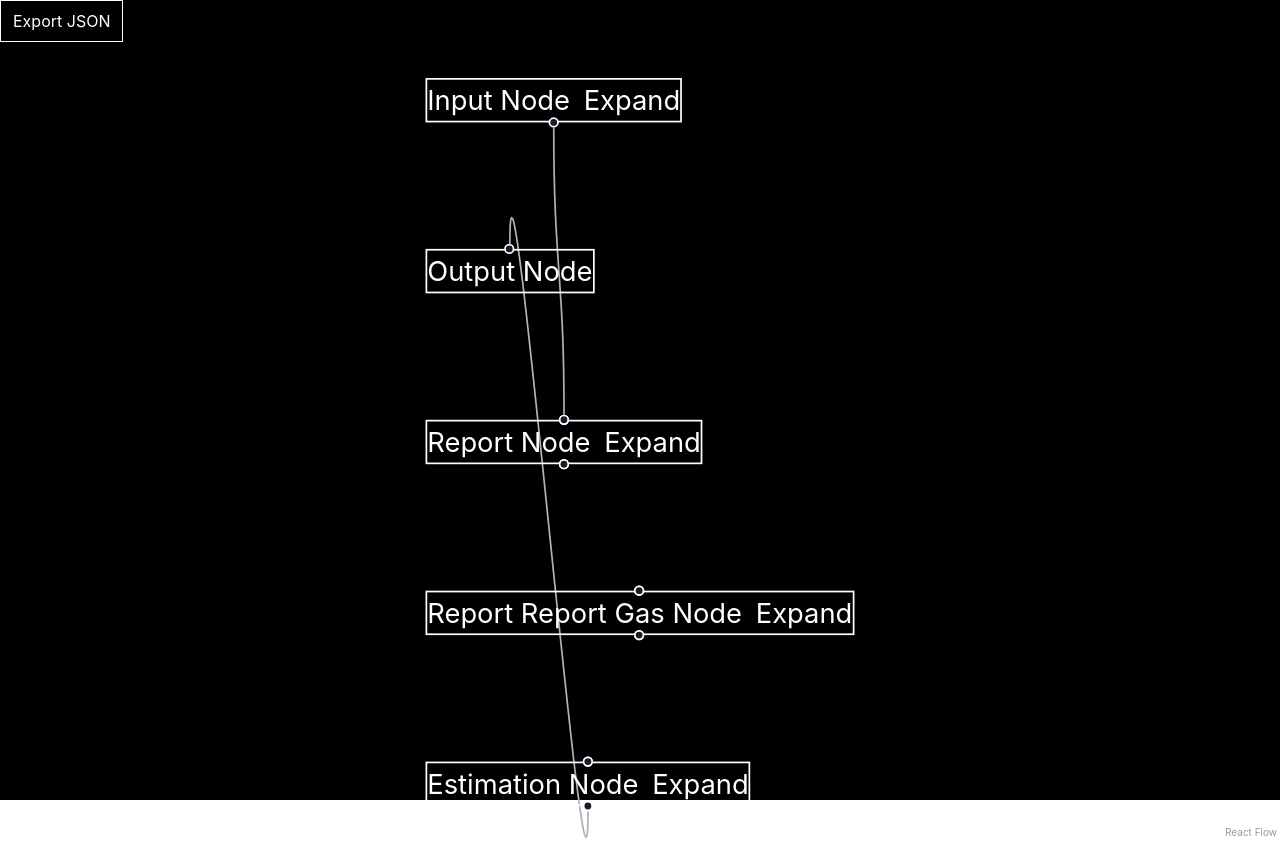
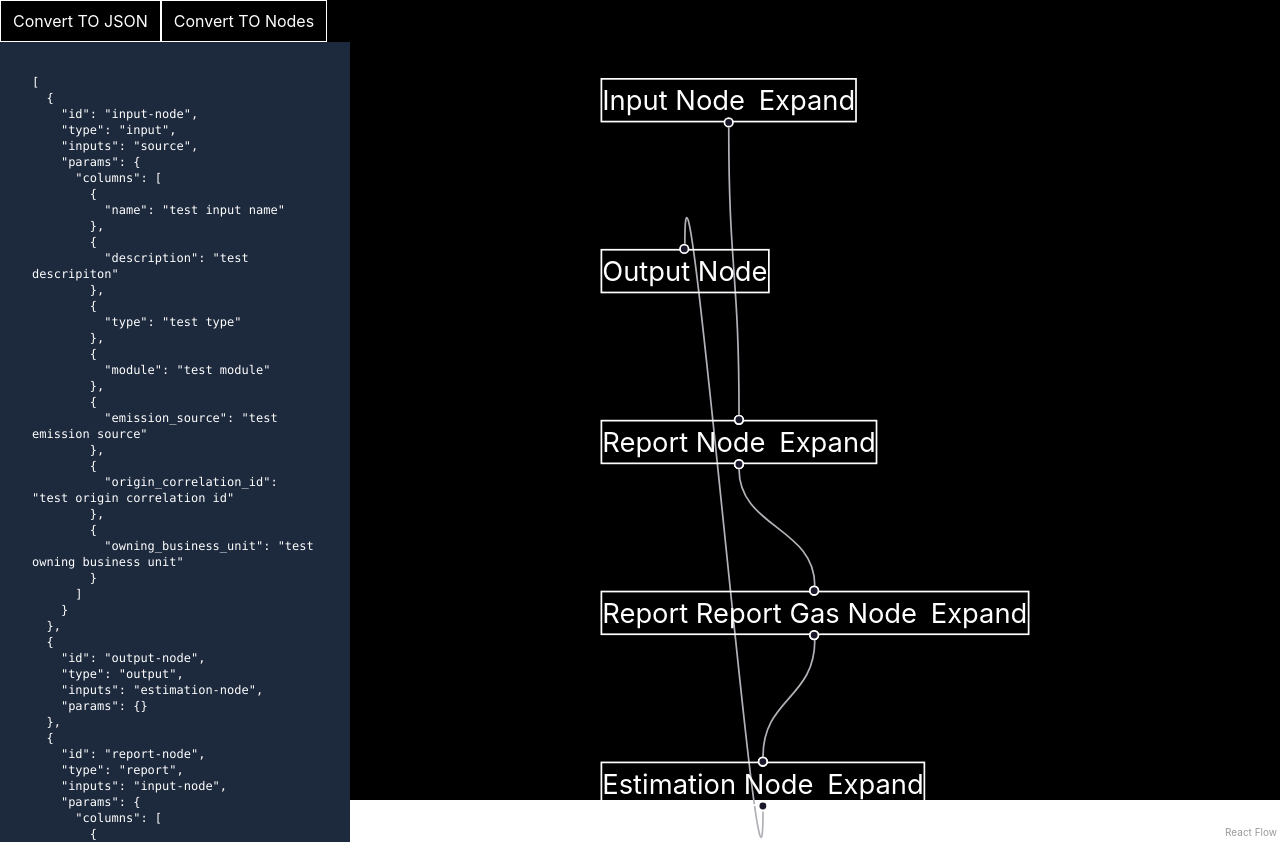
Before and after one commit to sachinNishalka/react-flow-vern, a React (Vite) app: page / in a window 1280 px wide. Built offline with nearby package versions, Linux system fonts and the light colour scheme.

Commit message:
included all the basic features

```diff
--- a/src/App.jsx
+++ b/src/App.jsx
@@ -1,4 +1,4 @@
-import { useState, useCallback } from "react";
+import { useState, useCallback, useEffect } from "react";
 import {
   ReactFlow,
   applyNodeChanges,
@@ -11,6 +11,8 @@ import BaseNode from "./nodes/BaseNode";
 import { convertToNodesEdges } from "./helpers/convertNodesEdges";
 
 import sampleData from "./helpers/sampleData.json";
+import { exportJson } from "./helpers/exportJson";
+import { createPortal } from "react-dom";
 
 // defining node types here
 
@@ -44,13 +46,19 @@ export const initialNodes = [
   {
     id: "report-gas-node",
     position: { x: 0, y: 300 },
-    data: { type: "reportGas" },
+    data: { type: "report-gas" },
     type: "baseNode",
   },
   {
     id: "estimation-node",
     position: { x: 0, y: 400 },
     data: { type: "estimation" },
+    type: "baseNode",
+  },
+  {
+    id: "select-node",
+    position: { x: 0, y: 400 },
+    data: { type: "select" },
     type: "baseNode",
   },
 ];
@@ -60,6 +68,7 @@ export const initialNodes = [
 export default function App() {
   const { nodes: sampledataNodes, edges: sampledataEdges } =
     convertToNodesEdges(sampleData);
+
   const [nodes, setNodes] = useState(sampledataNodes || initialNodes);
   const [edges, setEdges] = useState(sampledataEdges || []);
 
@@ -78,21 +87,70 @@ export default function App() {
     [],
   );
 
+  const [jsonOutput, setJsonOutput] = useState({});
+
+  const [openModel, setOpenModel] = useState(false);
+
+  const [textAreaValue, setTextAreaValue] = useState("");
+
+  useEffect(() => {
+    setJsonOutput(exportJson(nodes));
+  }, [nodes]);
+
+  function handleConvertToNodes() {
+    const extractedNodes = JSON.parse(textAreaValue);
+    const { nodes, edges } = convertToNodesEdges(extractedNodes.nodes);
+    setNodes(nodes);
+    setEdges(edges);
+    setOpenModel(false);
+  }
+
   return (
-    <div
-      style={{
-        width: "100vw",
-        height: "100vh",
-        backgroundColor: "black",
-        color: "white",
-      }}
+    <div className="h-screen w-screen bg-black text-white absolute">
+      {openModel &&
+        createPortal(
+          <div className="fixed  inset-0 h-full w-full flex justify-center items-center bg-black/50">
+            <div className="bg-white w-[500px] h-[500px] flex items-center justify-center flex-col">
+              <label>Paste the JSON here</label>
+              <textarea
+                className="w-[400px] h-[400px] border"
+                value={JSON.stringify(jsonOutput, null, 2)}
+                onChange={(e) => setTextAreaValue(e.target.value)}
+              />
+              <div className="flex gap-2 items-end justify-end w-full p-4">
+                <button
+                  className="border px-3 py-2 hover:bg-green-300"
+                  onClick={handleConvertToNodes}
                 >
+                  Ok
+                </button>
+                <button
+                  className="border px-3 py-2 hover:bg-red-300"
+                  onClick={() => setOpenModel(false)}
+                >
+                  Cancel
+                </button>
+              </div>
+            </div>
+          </div>,
+          document.body,
+        )}
       <button
         className="border px-3 py-2"
         onClick={() => console.log(convertToNodesEdges(sampleData))}
       >
-        Export JSON
+        Convert TO JSON
       </button>
+      <button className="border px-3 py-2" onClick={() => setOpenModel(true)}>
+        Convert TO Nodes
+      </button>
+      <div className="grid grid-cols-[350px_1fr] h-full w-full">
+        <div className="bg-slate-800 p-8 overflow-y-scroll h-full">
+          <pre className="text-xs whitespace-pre-wrap">
+            {JSON.stringify(jsonOutput, null, 2)}
+          </pre>
+        </div>
+        <div className="h-full w-full">
           <ReactFlow
             nodes={nodes}
             edges={edges}
@@ -103,5 +161,7 @@ export default function App() {
             fitView
           />
         </div>
+      </div>
+    </div>
   );
 }
--- a/src/helpers/convertNodesEdges.js
+++ b/src/helpers/convertNodesEdges.js
@@ -3,10 +3,18 @@ import { customNodeIdGeneration } from "./customNodeIdGeneration";
 export function convertToNodesEdges(nodesEdges) {
   const nodes = [];
 
+  //  here we have to maintain a mapping for all the nodes old ids and new ids
+  // because the input field contains the old ids, even we create new ids, they cannot be used to
+  // map the edges
+
+  const idMapping = {};
+
   //   here we are creating the nodes for incomming data
   nodesEdges.map((node, i) => {
+    const newId = customNodeIdGeneration(node.type, nodes);
+    idMapping[node.id] = newId;
     nodes.push({
-      id: customNodeIdGeneration(node.type, nodes),
+      id: newId,
       position: { x: 0, y: i * 100 },
       data: {
         type: node.type,
@@ -20,7 +28,7 @@ export function convertToNodesEdges(nodesEdges) {
     });
   });
 
-  const edges = convertToEdges(nodesEdges);
+  const edges = convertToEdges(nodesEdges, idMapping);
   return { nodes, edges };
 }
 
@@ -52,7 +60,7 @@ function convertToFormData(nodeType, columnsData) {
           formData["factor_mappings"] = column.column;
       });
       return formData;
-    case "reportGas":
+    case "report-gas":
       columnsData.map((column) => {
         if (column.name === "report_value_column" && column.column != undefined)
           formData["report_value_column"] = column.column;
@@ -89,16 +97,18 @@ function convertToFormData(nodeType, columnsData) {
   }
 }
 
-function convertToEdges(nodesEdges) {
+function convertToEdges(nodesEdges, idMapping) {
   let edges = [];
   nodesEdges.map((node) => {
     if (node.type === "input") {
       return;
     } else {
+      const newSource = idMapping[node.inputs];
+      const newTarget = idMapping[node.id];
       edges.push({
-        source: node.inputs,
-        target: node.id,
-        id: `edge-${node.inputs}-${node.id}`,
+        source: newSource,
+        target: newTarget,
+        id: `edge-${newSource}-${newTarget}`,
       });
     }
   });
--- a/src/helpers/exportJson.js
+++ b/src/helpers/exportJson.js
@@ -1,5 +1,5 @@
 export function exportJson(nodes) {
-  console.log(convertNodesToJson(nodes));
+  return convertNodesToJson(nodes);
 }
 
 function convertNodesToJson(nodes) {
@@ -52,7 +52,7 @@ function getColumnData(formData, nodeType) {
           column: formData.factor_mappings,
         },
       ];
-    case "reportGas":
+    case "report-gas":
       return [
         {
           name: "report_value_column",
--- a/src/helpers/sampleData.json
+++ b/src/helpers/sampleData.json
@@ -58,7 +58,7 @@
   },
   {
     "id": "report-gas-node",
-    "type": "reportGas",
+    "type": "report-gas",
     "inputs": "report-node",
     "params": {
       "columns": [
--- a/src/node-details/InputNodeForm.jsx
+++ b/src/node-details/InputNodeForm.jsx
@@ -34,31 +34,43 @@ export default function InputNodeForm({ nodeId }) {
   }, [nodes]);
 
   return (
-    <form className="flex flex-col gap-2" onSubmit={handleSubmit(onSubmit)}>
+    <form className="flex flex-col gap-2 p-4" onSubmit={handleSubmit(onSubmit)}>
       <label>Name</label>
       <input
+        className="border"
         type="text"
         name="name"
         defaultValue="test"
         {...register("name")}
       />
       <label>description</label>
-      <input type="text" {...register("description")} />
+      <input className="border" type="text" {...register("description")} />
       <label>type</label>
-      <input type="text" {...register("type")} />
+      <input type="text" className="border " {...register("type")} />
       <label>module</label>
-      <input type="text" {...register("module")} />
+      <input type="text" className="border " {...register("module")} />
       <label>emission source</label>
       <input
         type="text"
+        className="border "
         name="emissionSouce"
         {...register("emission_source")}
       ></input>
       <label>origin correlation id</label>
-      <input type="text" {...register("origin_correlation_id")}></input>
+      <input
+        type="text"
+        className="border "
+        {...register("origin_correlation_id")}
+      ></input>
       <label>owning business unit</label>
-      <input type="text" {...register("owning_business_unit")}></input>
-      <button type="submit">Submit</button>
+      <input
+        type="text"
+        className="border "
+        {...register("owning_business_unit")}
+      ></input>
+      <button className="border px-3 py-2 hover:bg-green-300" type="submit">
+        Submit
+      </button>
     </form>
   );
 }
--- a/src/node-details/ReportGasNodeForm.jsx
+++ b/src/node-details/ReportGasNodeForm.jsx
@@ -32,17 +32,24 @@ export default function ReportGasNodeForm({ nodeId, nodeType }) {
   }, [nodes]);
 
   return (
-    <form className="flex flex-col gap-2" onSubmit={handleSubmit(onSubmit)}>
+    <form className="flex flex-col gap-2 p-4" onSubmit={handleSubmit(onSubmit)}>
       <label>Report Value Column</label>
       <input
+        className="border"
         type="text"
         defaultValue="test"
         {...register("report_value_column")}
       />
       <label>Report Qty Column</label>
-      <input type="text" {...register("report_qty_column")} />
+      <input
+        className="border"
+        type="text"
+        {...register("report_qty_column")}
+      />
 
-      <button type="submit">Submit</button>
+      <button className="border px-3 py-2 hover:bg-green-300" type="submit">
+        Submit
+      </button>
     </form>
   );
 }
--- a/src/node-details/ReportNodeForm.jsx
+++ b/src/node-details/ReportNodeForm.jsx
@@ -31,20 +31,27 @@ export default function ReportNodeForm({ nodeId, nodeType }) {
   }, [nodes]);
 
   return (
-    <form className="flex flex-col gap-2" onSubmit={handleSubmit(onSubmit)}>
+    <form className="flex flex-col gap-2 p-4" onSubmit={handleSubmit(onSubmit)}>
       <label>Report Value Column</label>
       <input
+        className="border"
         type="text"
         defaultValue="test"
         {...register("report_value_column")}
       />
       <label>Report Qty Column</label>
-      <input type="text" {...register("report_qty_column")} />
+      <input
+        className="border"
+        type="text"
+        {...register("report_qty_column")}
+      />
 
       <label>Factor Mappings</label>
-      <input type="text" {...register("factor_mappings")} />
+      <input className="border" type="text" {...register("factor_mappings")} />
 
-      <button type="submit">Submit</button>
+      <button className="border px-3 py-2 hover:bg-green-300" type="submit">
+        Submit
+      </button>
     </form>
   );
 }
--- a/src/nodesRegistry.js
+++ b/src/nodesRegistry.js
@@ -22,7 +22,7 @@ export const nodesRegistry = {
     source: true,
     target: true,
   },
-  reportGas: {
+  "report-gas": {
     title: "Report Report Gas Node",
     form: ReportGasNodeForm,
     source: true,
@@ -34,4 +34,10 @@ export const nodesRegistry = {
     source: true,
     target: true,
   },
+  select: {
+    title: "Select Node",
+
+    source: true,
+    target: true,
+  },
 };
```
Also changed, not shown: src/node-details/EstimationNodeForm.jsx (+35 -8 lines). Lines whose indentation alone changed are shown as unchanged.
